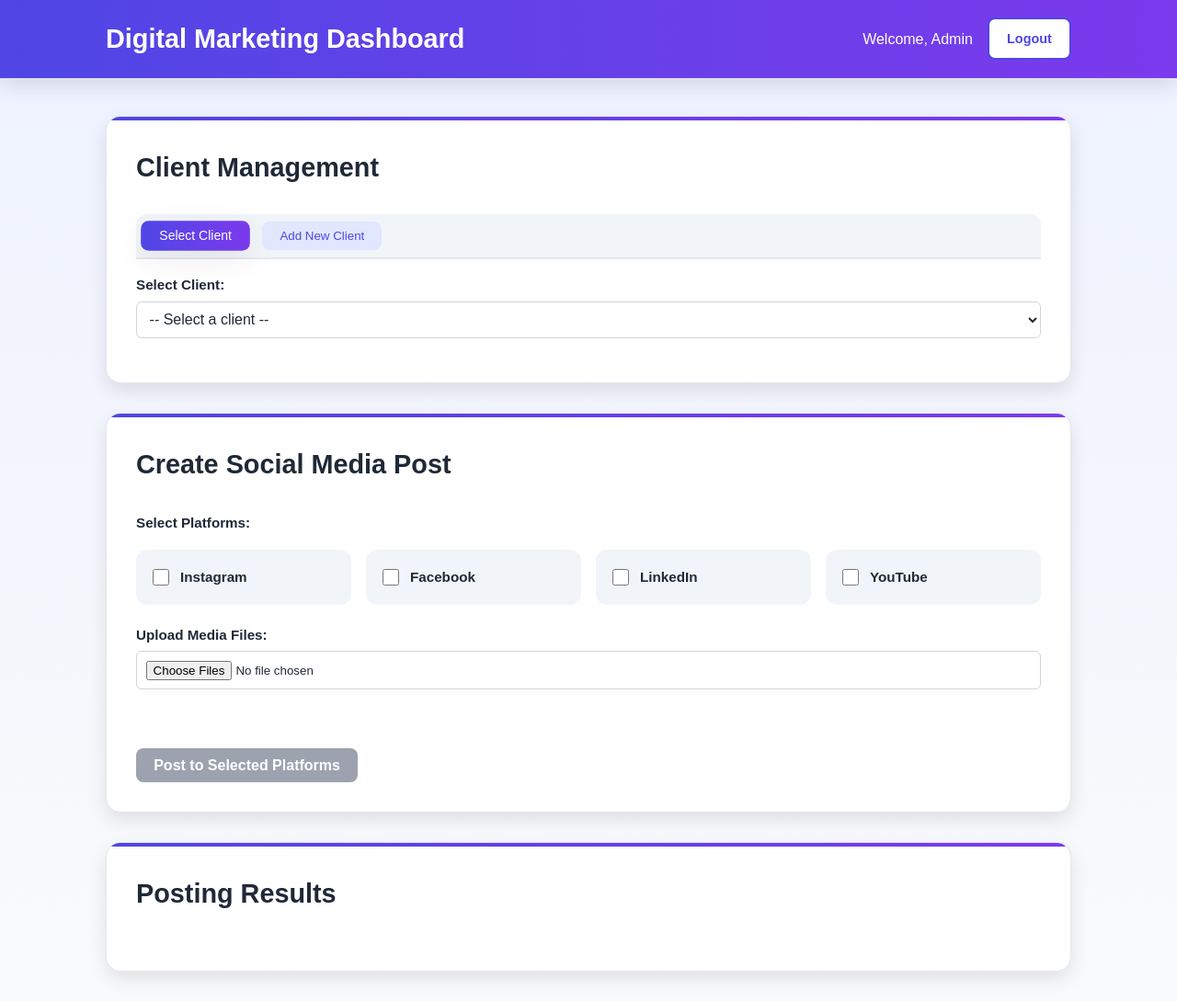
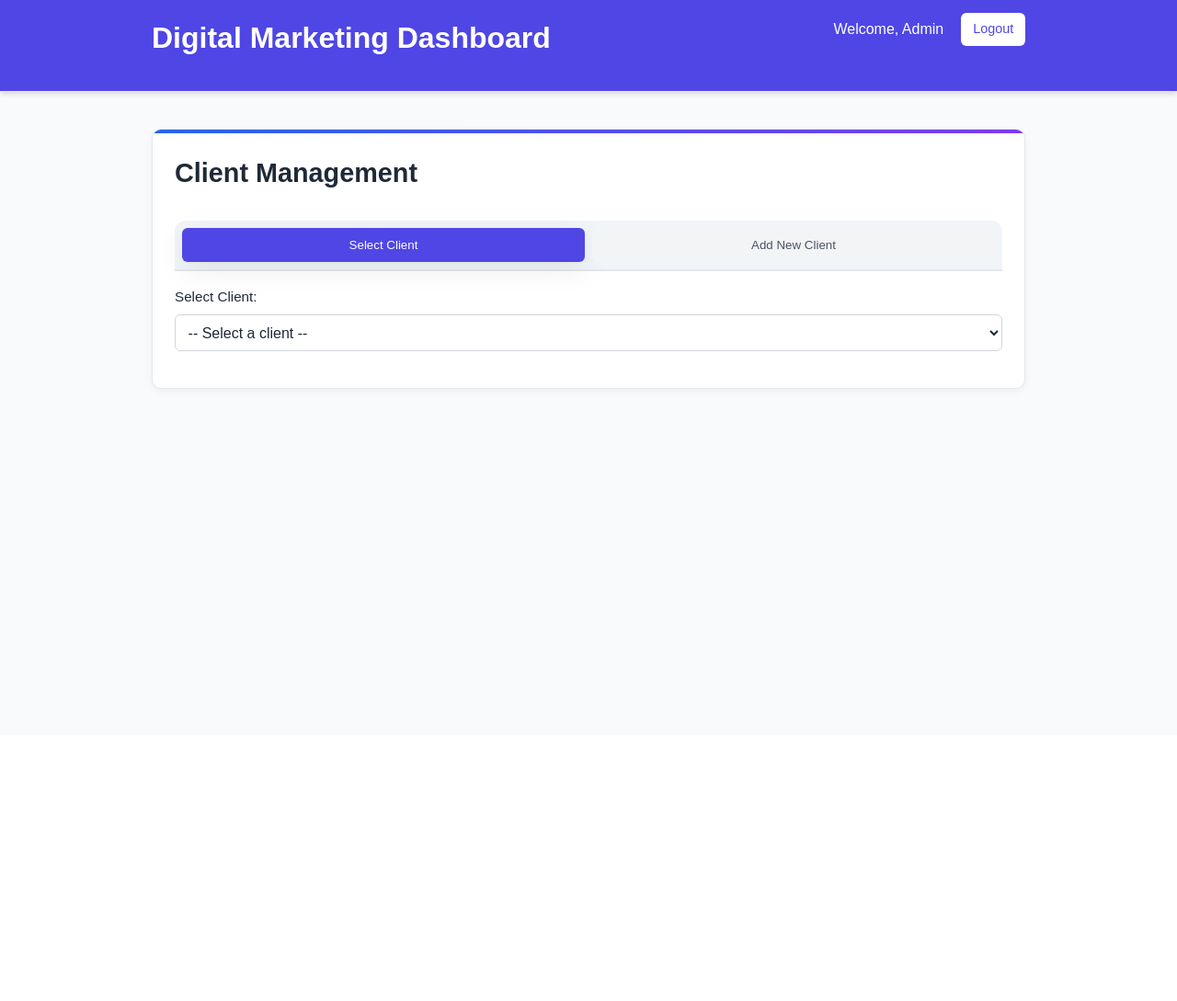
Before and after one commit to prasad111-dev/digital_marketing_app, a Flask app: page /dashboard in a window 1280 px wide. Shown: the whole page at 92% size. After the commit the page ends 426 px from the top, so only its background shows below. Run offline with Flask 3, Linux system fonts and the light colour scheme; the visitor is signed in with stand-in values (Sample User, id 1).

Commit message:
Update dashboard.html

```diff
--- a/templates/dashboard.html
+++ b/templates/dashboard.html
@@ -6,182 +6,206 @@
     <title>Dashboard - Digital Marketing App</title>
     <link rel="stylesheet" href="{{ url_for('static', filename='css/style.css') }}">
     <style>
-        /* ==== Modern Color Theme ==== */
+        /* ========== COLORS & BASE ========== */
         :root {
-            --primary-color: #4f46e5;
-            --primary-gradient: linear-gradient(90deg, #4f46e5, #7c3aed);
-            --secondary-color: #f9fafb;
-            --accent-color: #06b6d4;
-            --text-color: #1f2937;
+            --primary: #4f46e5;
+            --primary-hover: #4338ca;
+            --secondary: #f3f4f6;
+            --accent: #10b981;
+            --error: #ef4444;
+            --text-dark: #111827;
+            --text-light: #6b7280;
             --card-bg: #ffffff;
-            --shadow: 0 8px 20px rgba(0,0,0,0.1);
-            --transition: all 0.3s ease;
+            --bg: #f9fafb;
         }
 
         body {
             font-family: "Poppins", sans-serif;
-            background: linear-gradient(180deg, #eef2ff, #f9fafb);
+            background-color: var(--bg);
+            color: var(--text-dark);
             margin: 0;
-            color: var(--text-color);
-            transition: var(--transition);
+            padding: 0;
         }
 
         .header {
-            background: var(--primary-gradient);
-            color: white;
-            padding: 1.2rem 0;
-            box-shadow: var(--shadow);
-            animation: fadeInDown 1s ease;
+            background-color: var(--primary);
+            color: #fff;
+            padding: 1rem 0;
+            box-shadow: 0 2px 6px rgba(0,0,0,0.15);
+            animation: fadeDown 0.6s ease;
         }
 
         .container {
             width: 90%;
-            margin: auto;
-            max-width: 1100px;
-        }
-
-        .header h1 {
-            margin: 0;
-            font-size: 1.8rem;
-            font-weight: 600;
+            max-width: 1000px;
+            margin: 0 auto;
         }
 
         .header-actions {
             float: right;
-            display: flex;
-            align-items: center;
-            gap: 1rem;
-        }
-
-        .btn-primary, .btn-secondary {
-            padding: 0.6rem 1.2rem;
-            border-radius: 8px;
-            border: none;
-            cursor: pointer;
-            font-weight: 600;
-            transition: var(--transition);
-        }
-
-        .btn-primary {
-            background: var(--primary-gradient);
-            color: #fff;
-        }
-
-        .btn-primary:hover {
-            transform: scale(1.05);
-            background: linear-gradient(90deg, #7c3aed, #4f46e5);
+            margin-top: -2.2rem;
         }
 
         .btn-secondary {
-            background: #fff;
-            color: var(--primary-color);
-            border: 2px solid var(--primary-color);
+            background-color: #fff;
+            color: var(--primary);
+            padding: 0.4rem 0.8rem;
+            border-radius: 6px;
+            text-decoration: none;
+            transition: 0.3s;
         }
-
         .btn-secondary:hover {
-            background: var(--primary-color);
-            color: #fff;
-            transform: scale(1.05);
+            background-color: var(--secondary);
         }
 
         main {
             margin-top: 2rem;
-            animation: fadeIn 1s ease;
+            animation: fadeIn 0.8s ease;
         }
 
         .card {
-            background: var(--card-bg);
-            border-radius: 16px;
-            box-shadow: var(--shadow);
-            padding: 2rem;
+            background-color: var(--card-bg);
+            border-radius: 10px;
+            padding: 1.5rem;
             margin-bottom: 2rem;
-            transition: var(--transition);
-            animation: slideUp 0.8s ease;
+            box-shadow: 0 3px 10px rgba(0,0,0,0.05);
+            transition: transform 0.2s ease, box-shadow 0.3s ease;
+        }
+        .card:hover {
+            transform: translateY(-3px);
+            box-shadow: 0 4px 16px rgba(0,0,0,0.08);
         }
 
-        .card:hover {
-            transform: translateY(-4px);
-            box-shadow: 0 12px 24px rgba(0,0,0,0.1);
+        h1, h2, h4 {
+            margin-bottom: 1rem;
+        }
+
+        .form-group {
+            margin-bottom: 1rem;
+        }
+
+        label {
+            font-weight: 500;
+            display: block;
+            margin-bottom: 0.4rem;
+        }
+
+        input, select, textarea {
+            width: 100%;
+            padding: 0.6rem;
+            border: 1px solid #d1d5db;
+            border-radius: 6px;
+            transition: border-color 0.3s ease;
+        }
+        input:focus, select:focus, textarea:focus {
+            border-color: var(--primary);
+            outline: none;
+        }
+
+        .btn-primary {
+            background-color: var(--primary);
+            color: #fff;
+            border: none;
+            padding: 0.7rem 1.2rem;
+            border-radius: 6px;
+            cursor: pointer;
+            transition: background-color 0.3s ease;
+        }
+        .btn-primary:hover {
+            background-color: var(--primary-hover);
+        }
+        .btn-primary:disabled {
+            background-color: #a5b4fc;
+            cursor: not-allowed;
         }
 
         .tabs {
             display: flex;
-            gap: 1rem;
             margin-bottom: 1rem;
         }
-
         .tab-btn {
-            background: #e0e7ff;
-            color: var(--primary-color);
+            flex: 1;
+            padding: 0.7rem;
+            cursor: pointer;
             border: none;
-            padding: 0.5rem 1.2rem;
-            border-radius: 8px;
-            cursor: pointer;
-            transition: var(--transition);
+            background: var(--secondary);
+            font-weight: 500;
+            transition: 0.3s;
+        }
+        .tab-btn.active {
+            background: var(--primary);
+            color: #fff;
+            border-radius: 6px;
+        }
+        .tab-content {
+            display: none;
+            animation: fadeIn 0.5s ease;
+        }
+        .tab-content.active {
+            display: block;
         }
 
-        .tab-btn.active, .tab-btn:hover {
-            background: var(--primary-gradient);
-            color: #fff;
-            transform: scale(1.05);
+        .client-info {
+            background: #f9fafb;
+            padding: 1rem;
+            border-left: 4px solid var(--primary);
+            border-radius: 8px;
+            margin-top: 1rem;
+            animation: slideUp 0.4s ease;
         }
 
-        .form-group {
-            margin-bottom: 1rem;
-            display: flex;
-            flex-direction: column;
+        .file-item, .media-preview {
+            background: var(--secondary);
+            padding: 0.6rem;
+            margin-bottom: 0.5rem;
+            border-radius: 6px;
         }
 
-        label {
-            font-weight: 600;
-            margin-bottom: 0.3rem;
+        .remove-file {
+            background: none;
+            color: var(--error);
+            border: none;
+            cursor: pointer;
+            font-weight: bold;
         }
 
-        input, select {
-            padding: 0.6rem;
-            border: 1px solid #d1d5db;
-            border-radius: 6px;
-            transition: var(--transition);
+        .platform-checkboxes {
+            display: flex;
+            flex-wrap: wrap;
+            gap: 1rem;
         }
 
-        input:focus, select:focus {
-            border-color: var(--primary-color);
-            box-shadow: 0 0 4px var(--accent-color);
-            outline: none;
+        .checkbox-label {
+            display: flex;
+            align-items: center;
+            gap: 0.4rem;
         }
 
-        .client-info, .media-previews, #posting-results {
-            animation: fadeIn 0.8s ease;
+        .result-item {
+            padding: 0.5rem 1rem;
+            border-radius: 6px;
+            margin-bottom: 0.4rem;
+        }
+        .result-success {
+            background: #d1fae5;
+            color: #065f46;
+        }
+        .result-error {
+            background: #fee2e2;
+            color: #991b1b;
         }
 
-        /* Media Previews */
-        .media-previews img, .media-previews video {
-            width: 120px;
-            height: 120px;
-            border-radius: 12px;
-            margin: 0.5rem;
-            object-fit: cover;
-            box-shadow: var(--shadow);
-            transition: var(--transition);
-        }
-
-        .media-previews img:hover, .media-previews video:hover {
-            transform: scale(1.05);
-        }
-
-        /* Animations */
+        /* ========== ANIMATIONS ========== */
         @keyframes fadeIn {
             from { opacity: 0; transform: translateY(10px); }
             to { opacity: 1; transform: translateY(0); }
         }
-
-        @keyframes fadeInDown {
-            from { opacity: 0; transform: translateY(-20px); }
+        @keyframes slideUp {
+            from { opacity: 0; transform: translateY(20px); }
             to { opacity: 1; transform: translateY(0); }
         }
-
-        @keyframes slideUp {
-            from { opacity: 0; transform: translateY(30px); }
+        @keyframes fadeDown {
+            from { opacity: 0; transform: translateY(-15px); }
             to { opacity: 1; transform: translateY(0); }
         }
     </style>
@@ -223,7 +247,7 @@
             </div>
 
             <!-- Add Client Tab -->
-            <div id="add-client" class="tab-content" style="display: none;">
+            <div id="add-client" class="tab-content">
                 <form id="add-client-form">
                     <div class="form-group">
                         <label for="client-name">Client Name *</label>
@@ -235,80 +259,64 @@
                         <input type="email" id="client-email" name="email">
                     </div>
 
+                    <h4>Social Media Tokens</h4>
+
+                    <div class="form-group">
+                        <label for="instagram-token">Instagram Token</label>
+                        <input type="text" id="instagram-token" name="instagram_token">
+                    </div>
+
+                    <div class="form-group">
+                        <label for="facebook-token">Facebook Token</label>
+                        <input type="text" id="facebook-token" name="facebook_token">
+                    </div>
+
+                    <div class="form-group">
+                        <label for="linkedin-token">LinkedIn Token</label>
+                        <input type="text" id="linkedin-token" name="linkedin_token">
+                    </div>
+
+                    <div class="form-group">
+                        <label for="youtube-token">YouTube Token</label>
+                        <input type="text" id="youtube-token" name="youtube_token">
+                    </div>
+
                     <button type="submit" class="btn-primary">Add Client</button>
                 </form>
             </div>
         </section>
 
         <!-- Post Creation Section -->
-        <section class="card" id="post-creation-section">
+        <section class="card" id="post-creation-section" style="display: none;">
             <h2>Create Social Media Post</h2>
 
-            <!-- Platform Selection -->
             <div class="form-group">
                 <label>Select Platforms:</label>
                 <div class="platform-checkboxes">
-                    <label class="checkbox-label">
-                        <input type="checkbox" name="platform" value="instagram">
-                        Instagram
-                    </label>
-                    <label class="checkbox-label">
-                        <input type="checkbox" name="platform" value="facebook">
-                        Facebook
-                    </label>
-                    <label class="checkbox-label">
-                        <input type="checkbox" name="platform" value="linkedin">
-                        LinkedIn
-                    </label>
-                    <label class="checkbox-label">
-                        <input type="checkbox" name="platform" value="youtube">
-                        YouTube
-                    </label>
+                    <label class="checkbox-label"><input type="checkbox" name="platform" value="instagram"> Instagram</label>
+                    <label class="checkbox-label"><input type="checkbox" name="platform" value="facebook"> Facebook</label>
+                    <label class="checkbox-label"><input type="checkbox" name="platform" value="linkedin"> LinkedIn</label>
+                    <label class="checkbox-label"><input type="checkbox" name="platform" value="youtube"> YouTube</label>
                 </div>
             </div>
 
-            <!-- File Upload -->
             <div class="form-group">
                 <label for="media-upload">Upload Media Files:</label>
                 <input type="file" id="media-upload" multiple accept="image/*,video/*">
                 <div id="file-list" class="file-list"></div>
             </div>
 
-            <!-- Media Previews and Captions -->
             <div id="media-previews" class="media-previews"></div>
-
-            <!-- Submit Button -->
             <button id="submit-post" class="btn-primary" disabled>Post to Selected Platforms</button>
         </section>
 
         <!-- Results Section -->
-        <section class="card" id="results-section">
+        <section class="card" id="results-section" style="display: none;">
             <h2>Posting Results</h2>
             <div id="posting-results"></div>
         </section>
     </main>
 
-    <script>
-        // Tab Switching Logic
-        const tabButtons = document.querySelectorAll(".tab-btn");
-        const tabContents = document.querySelectorAll(".tab-content");
-        const postSection = document.getElementById("post-creation-section");
-
-        tabButtons.forEach(btn => {
-            btn.addEventListener("click", () => {
-                tabButtons.forEach(b => b.classList.remove("active"));
-                tabContents.forEach(c => c.style.display = "none");
-                btn.classList.add("active");
-                document.getElementById(btn.dataset.tab).style.display = "block";
-
-                // Hide or show post creation section
-                if (btn.dataset.tab === "add-client") {
-                    postSection.style.display = "none";
-                } else {
-                    postSection.style.display = "block";
-                }
-            });
-        });
-    </script>
+    <script src="{{ url_for('static', filename='js/app.js') }}"></script>
 </body>
 </html>
```
